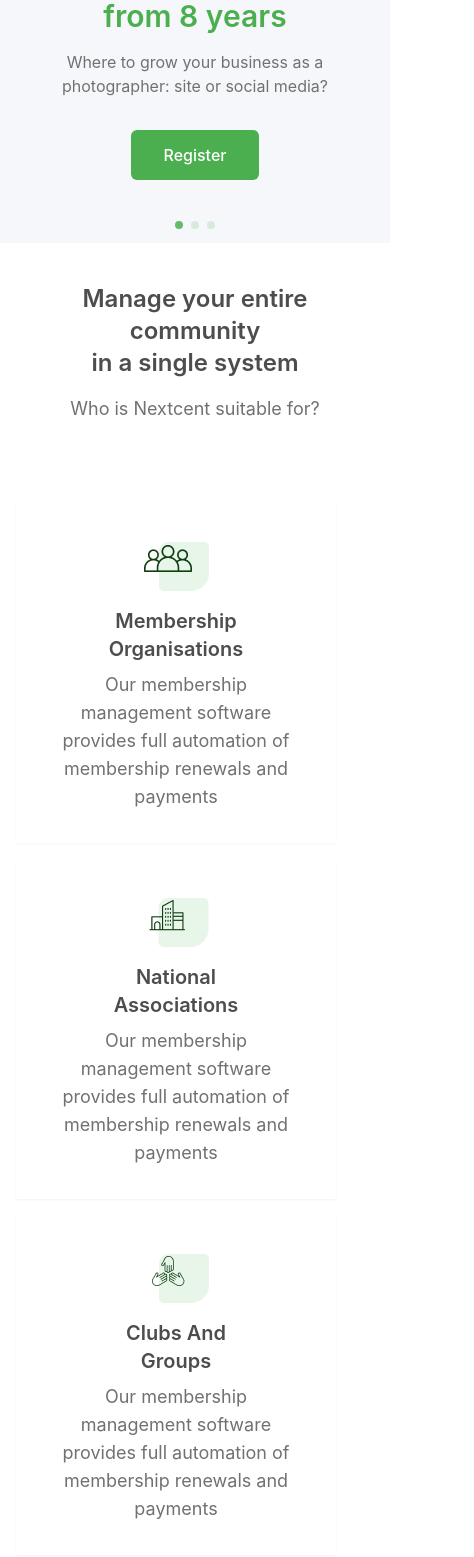
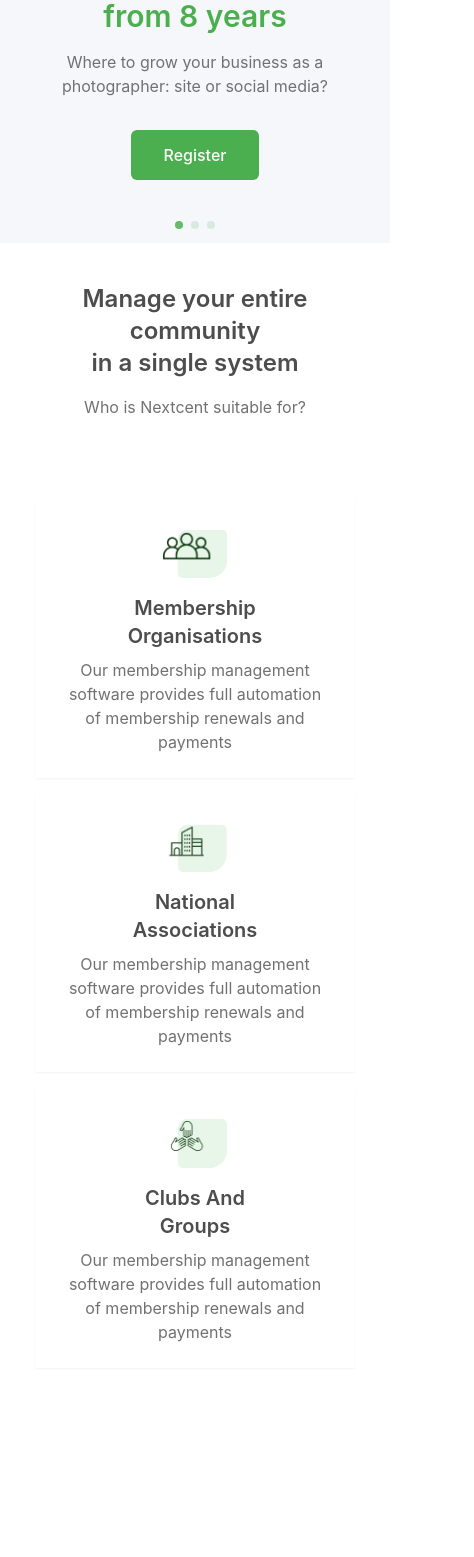
Before and after one commit to zestones/react-landing-page-template, a React (Vite) app in the folder agrovia/: page / in a window 390 px wide. Shown: the part 357-1914 px from the top of the page, 474 px wide, since content can reach past the window. After the commit the page ends 1765 px from the top, so only its background shows below. Built offline with nearby package versions, Linux system fonts and the light colour scheme.

Commit message:
feat: responsive community section

```diff
--- a/agrovia/src/App.jsx
+++ b/agrovia/src/App.jsx
@@ -19,7 +19,7 @@ function App() {
       <Header />
       <HeroSection />
       <Community />
-      <Unlock
+      {/* <Unlock
         icon={PhoneIcon}
         title="The unseen of spending three <br />years at Pixelgrade"
         description="Lorem ipsum dolor sit amet, consectetur adipiscing elit. Sed sit amet justo ipsum. Sed accumsan quam vitae est varius fringilla. Pellentesque placerat vestibulum lorem sed porta. Nullam mattis tristique iaculis. Nullam pulvinar sit amet risus pretium auctor. Etiam quis massa pulvinar, aliquam quam vitae, tempus sem. Donec elementum pulvinar odio."
@@ -31,7 +31,7 @@ function App() {
         description="Donec a eros justo. Fusce egestas tristique ultrices. Nam tempor, augue nec tincidunt molestie, massa nunc varius arcu, at scelerisque elit erat a magna. Donec quis erat at libero ultrices mollis. In hac habitasse platea dictumst. Vivamus vehicula leo dui, at porta nisi facilisis finibus. In euismod augue vitae nisi ultricies, non aliquet urna tincidunt. Integer in nisi eget nulla commodo faucibus efficitur quis massa. Praesent felis est, finibus et nisi ac, hendrerit venenatis libero. Donec consectetur faucibus ipsum id gravida."
       />
       <Banner />
-      <Footer />
+      <Footer /> */}
     </>
   )
 }
--- a/agrovia/src/components/Community/Community.jsx
+++ b/agrovia/src/components/Community/Community.jsx
@@ -8,26 +8,26 @@ function Community() {
         <section className="community" id='community'>
             <div className="container mx-auto px-4 py-10">
                 <div className="text-center">
-                    <h2 className="h2 mb-4 text-neutral-d_grey">Manage your entire community <br />in a single system</h2>
-                    <p className="text-lg text-neutral-grey">Who is Nextcent suitable for?</p>
+                    <h2 className="h2 mb-4 text-neutral-d_grey text-2xl sm:text-3xl md:text-4xl">Manage your entire community <br />in a single system</h2>
+                    <p className="text-base sm:text-lg md:text-xl text-neutral-grey">Who is Nextcent suitable for?</p>
                 </div>
             </div>
             <div className="container mx-auto px-4 py-10 flex flex-col items-center">
-                <div className="flex flex-col md:flex-row md:justify-between space-y-4 md:space-y-0 md:space-x-4 w-full">
-                    <div className="community-card flex flex-col items-center max-w-xs w-full shadow-sm p-8">
-                        <img src={MemberIcon} alt="Community" />
-                        <h3 className="h3 mt-4 mb-2 text-neutral-d_grey text-center">Membership <br />Organisations</h3>
-                        <p className="text-lg text-neutral-grey text-center">Our membership management software provides full automation of membership renewals and payments</p>
+                <div className="flex flex-col sm:flex-row sm:justify-between space-y-4 sm:space-y-0 sm:space-x-4 w-full items-center">
+                    <div className="community-card flex flex-col items-center max-w-xs w-full shadow-sm p-6 sm:p-8">
+                        <img src={MemberIcon} alt="Community" className='w-16 h-auto' />
+                        <h3 className="h3 mt-4 mb-2 text-neutral-d_grey text-center text-lg sm:text-xl md:text-2xl">Membership <br />Organisations</h3>
+                        <p className="text-base sm:text-lg md:text-lg text-neutral-grey text-center">Our membership management software provides full automation of membership renewals and payments</p>
                     </div>
-                    <div className="community-card flex flex-col items-center max-w-xs w-full shadow-sm p-8">
-                        <img src={FacilityIcon} alt="Facility" />
-                        <h3 className="h3 mt-4 mb-2 text-neutral-d_grey text-center">National <br />Associations</h3>
-                        <p className="text-lg text-neutral-grey text-center">Our membership management software provides full automation of membership renewals and payments</p>
+                    <div className="community-card flex flex-col items-center max-w-xs w-full shadow-sm p-6 sm:p-8">
+                        <img src={FacilityIcon} alt="Facility" className='w-16 h-auto' />
+                        <h3 className="h3 mt-4 mb-2 text-neutral-d_grey text-center text-lg sm:text-xl md:text-2xl">National <br />Associations</h3>
+                        <p className="text-base sm:text-lg md:text-lg text-neutral-grey text-center">Our membership management software provides full automation of membership renewals and payments</p>
                     </div>
-                    <div className="community-card flex flex-col items-center max-w-xs w-full shadow-sm p-8">
-                        <img src={GroupsIcon} alt="Groups" />
-                        <h3 className="h3 mt-4 mb-2 text-neutral-d_grey text-center">Clubs And<br /> Groups</h3>
-                        <p className="text-lg text-neutral-grey text-center">Our membership management software provides full automation of membership renewals and payments</p>
+                    <div className="community-card flex flex-col items-center max-w-xs w-full shadow-sm p-6 sm:p-8">
+                        <img src={GroupsIcon} alt="Groups" className='w-16 h-auto' />
+                        <h3 className="h3 mt-4 mb-2 text-neutral-d_grey text-center text-lg sm:text-xl md:text-2xl">Clubs And<br /> Groups</h3>
+                        <p className="text-base sm:text-lg md:text-lg text-neutral-grey text-center">Our membership management software provides full automation of membership renewals and payments</p>
                     </div>
                 </div>
             </div>
```
